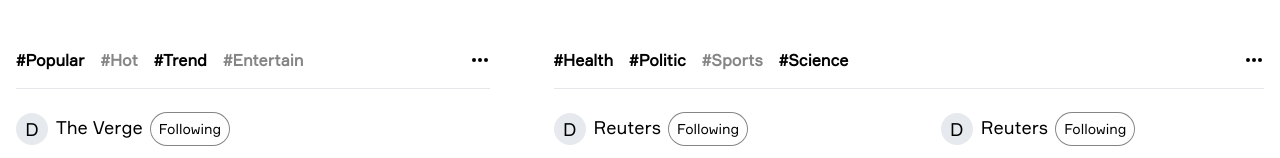
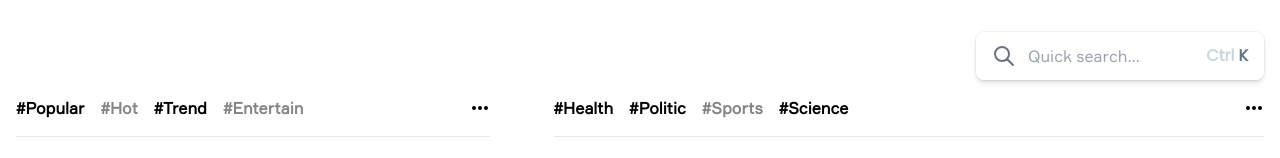
Before and after one commit to sanjmgr/cregnews, a Vue app: page / in a window 1280 px wide. Shown: the top 158 px of the page. Built offline with nearby package versions, Linux system fonts and the light colour scheme.

Commit message:
added quick search

```diff
--- a/package.json
+++ b/package.json
@@ -13,6 +13,7 @@
   },
   "devDependencies": {
     "@heroicons/vue": "^1.0.6",
+    "@tailwindcss/aspect-ratio": "^0.4.0",
     "@tailwindcss/forms": "^0.5.0",
     "@vitejs/plugin-vue": "^2.2.0",
     "autoprefixer": "^10.4.4",
--- a/src/components/CommandPalette.vue
+++ b/src/components/CommandPalette.vue
@@ -1,4 +1,22 @@
 <template>
+    <button
+        @click="handleIsOpen"
+        class="w-72 cursor-pointer rounded-lg bg-white shadow-md ring-1 ring-black/5 hover:ring-slate-300 focus:outline-none focus:ring-2 focus:ring-sky-500"
+    >
+        <div class="flex h-12 items-center justify-between px-4">
+            <div class="flex gap-3">
+                <SearchIcon class="h-6 w-6 text-gray-500" />
+                <span class="text-gray-400"> Quick search... </span>
+            </div>
+            <kbd class="inline-flex font-poppins font-semibold dark:text-slate-500">
+                <abbr title="Control" class="pr-1 text-slate-300 no-underline dark:text-slate-500">
+                    Ctrl
+                </abbr>
+                <abbr class="text-slate-500">K</abbr>
+            </kbd>
+        </div>
+    </button>
+
     <TransitionRoot :show="isOpen" as="template">
         <Dialog @close="setIsOpen" class="fixed inset-0 overflow-y-auto p-4 pt-[25vh] font-poppins">
             <TransitionChild
@@ -20,12 +38,12 @@
                 leave-to="opacity-0 scale-95"
             >
                 <Combobox
-                    @change="handleChange"
+                    @change="handleIsOpen"
                     as="div"
                     class="relative mx-auto max-w-xl divide-y divide-gray-100 overflow-hidden rounded-xl bg-white shadow-2xl ring-1 ring-black/5"
                 >
                     <div class="flex items-center px-4">
-                        <SearchIcon class="h-5 w-6 text-gray-500" />
+                        <SearchIcon class="h-6 w-6 text-gray-500" />
                         <ComboboxInput
                             @change="query = $event.target.value"
                             class="h-12 w-full border-0 bg-transparent text-gray-800 placeholder-gray-400 focus:ring-0"
@@ -73,26 +91,15 @@ import {
     TransitionRoot,
     TransitionChild,
 } from '@headlessui/vue'
-import { computed, onMounted, onUnmounted } from '@vue/runtime-core'
+import { computed, onMounted } from '@vue/runtime-core'
 export default {
     props: ['articles'],
-    components: {
-        Dialog,
-        DialogOverlay,
-        Combobox,
-        ComboboxInput,
-        SearchIcon,
-        ComboboxOptions,
-        ComboboxOption,
-        TransitionRoot,
-        TransitionChild,
-    },
     setup(props) {
         const isOpen = ref(false)
         const query = ref('')
 
         const setIsOpen = value => (isOpen.value = value)
-        const handleChange = evt => {
+        const handleIsOpen = evt => {
             setIsOpen(!isOpen.value)
         }
 
@@ -121,10 +128,21 @@ export default {
         return {
             isOpen,
             setIsOpen,
-            handleChange,
+            handleIsOpen,
             query,
             filteredArticles,
         }
     },
+    components: {
+        Dialog,
+        DialogOverlay,
+        Combobox,
+        ComboboxInput,
+        SearchIcon,
+        ComboboxOptions,
+        ComboboxOption,
+        TransitionRoot,
+        TransitionChild,
+    },
 }
 </script>
--- a/src/components/Landing.vue
+++ b/src/components/Landing.vue
@@ -1,6 +1,8 @@
 <template>
     <div class="container mx-auto px-8 py-8 md:px-4">
-        <CommandPalette :articles="primary" />
+        <div class="flex flex-row-reverse">
+            <CommandPalette :articles="primary" />
+        </div>
         <div class="flex flex-col justify-between md:flex-row md:gap-16">
             <div class="divide-y rounded-md md:basis-1/2 lg:basis-2/5">
                 <HashTag :tags="tags_1" />
@@ -42,6 +44,7 @@
 import HashTag from './HashTag.vue'
 import { articles } from '../assets/articles'
 import NewsCard from './NewsCard.vue'
+import Header from './Header.vue'
 import CommandPalette from './CommandPalette.vue'
 
 import { chunkIntoN, shuffle_1, shuffle_2, shuffle_3, tags_1, tags_2 } from '../utility'
--- a/tailwind.config.js
+++ b/tailwind.config.js
@@ -13,5 +13,5 @@ module.exports = {
             },
         },
     },
-    plugins: [require('@tailwindcss/forms')],
+    plugins: [require('@tailwindcss/forms'), require('@tailwindcss/aspect-ratio')],
 }
```
Also changed, not shown: 2 other files (tests, documents, lock files or other folders).
